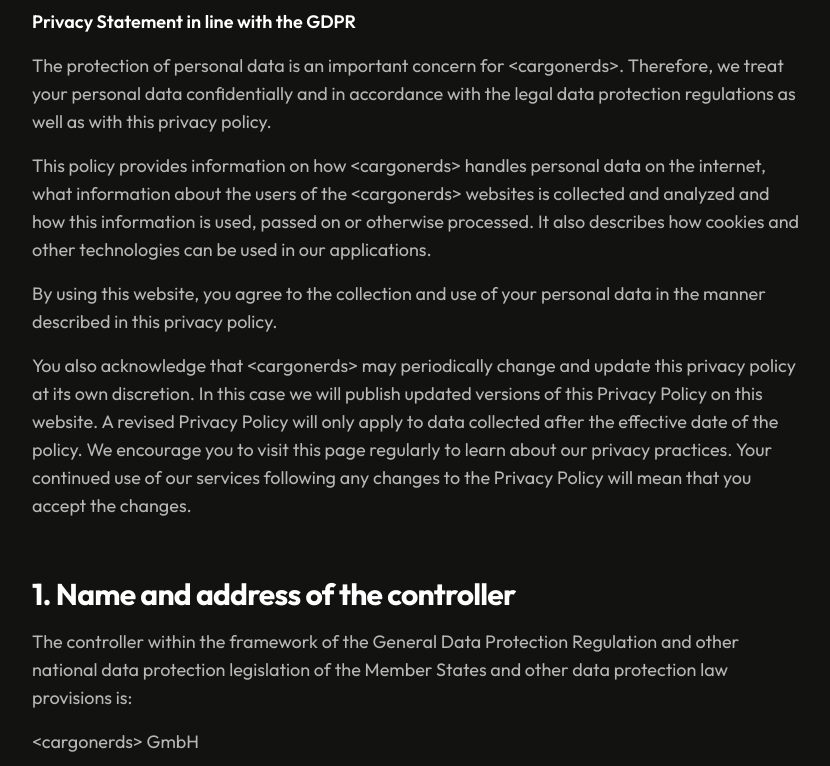
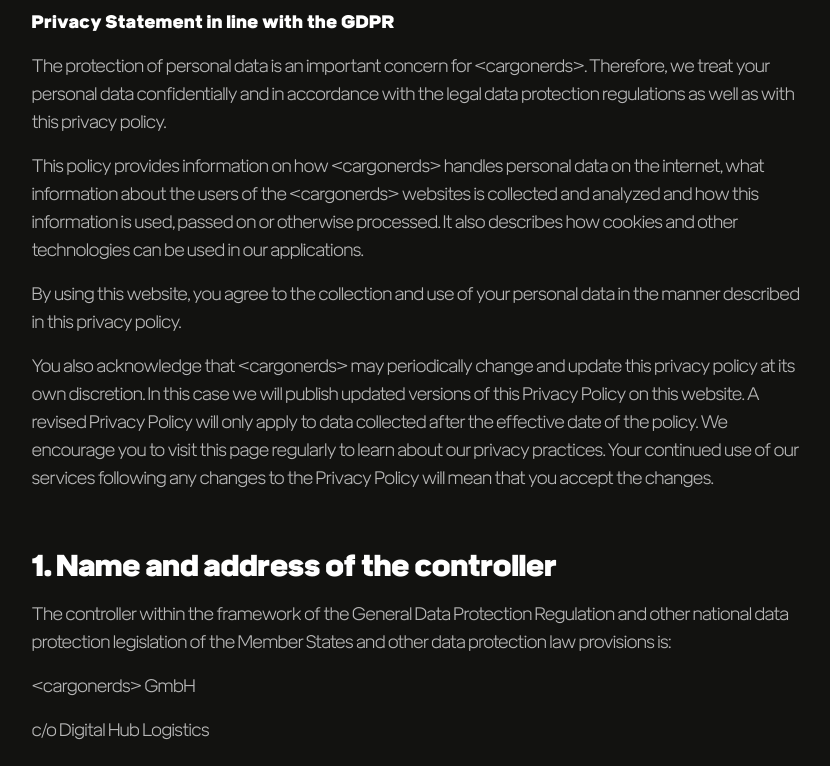
Before and after one commit to Cargonerds/website, a plain HTML site: page public/privacy.html in a window 1280 px wide. Shown: the part 268-1034 px from the top of the page, without its empty margins (32-862 px from the left). Drawn offline with Linux system fonts and the light colour scheme.

Commit message:
feat: use MikroSuper Light for footer and legal pages
Light for footer and imprint/privacy body text, Black for headings.
Drops the self-hosted Outfit font, now unused.

Co-Authored-By: Claude Opus 5.5 <noreply@anthropic.com>

```diff
--- a/public/privacy.html
+++ b/public/privacy.html
@@ -9,7 +9,7 @@
   <meta property="og:description" content="Data privacy of cargonerds GmbH.">
   <meta property="og:type" content="website">
   <meta name="twitter:card" content="summary">
-  <link rel="preload" href="/fonts/Outfit-latin.woff2" as="font" type="font/woff2" crossorigin>
+  <link rel="preload" href="/fonts/MikroSuper-Light.woff2" as="font" type="font/woff2" crossorigin>
   <link rel="stylesheet" href="/styles.css">
 </head>
 <body>
--- a/public/styles.css
+++ b/public/styles.css
@@ -1,24 +1,16 @@
 /* Plain-CSS port of the Tailwind classes used in the .tsx routes; tokens from the original styles.css */
+/* One family, two cuts: weights <=500 render Light, >=600 render Black (ranges stop the browser faking bold) */
+@font-face {
+  font-family: "MikroSuper";
+  src: url(fonts/MikroSuper-Light.woff2) format("woff2"), url(fonts/MikroSuper-Light.woff) format("woff");
+  font-weight: 100 500;
+  font-display: swap;
+}
 @font-face {
   font-family: "MikroSuper";
   src: url(fonts/MikroSuper-Black.woff2) format("woff2"), url(fonts/MikroSuper-Black.woff) format("woff");
-  font-weight: 100 900; /* only one weight exists; stops the browser faking bold */
+  font-weight: 600 900;
   font-display: swap;
-}
-/* Outfit (OFL), self-hosted from Google Fonts v15 — variable 400–800 */
-@font-face {
-  font-family: "Outfit";
-  src: url(fonts/Outfit-latin-ext.woff2) format("woff2");
-  font-weight: 400 800;
-  font-display: swap;
-  unicode-range: U+0100-02BA, U+02BD-02C5, U+02C7-02CC, U+02CE-02D7, U+02DD-02FF, U+0304, U+0308, U+0329, U+1D00-1DBF, U+1E00-1E9F, U+1EF2-1EFF, U+2020, U+20A0-20AB, U+20AD-20C4, U+2113, U+2C60-2C7F, U+A720-A7FF;
-}
-@font-face {
-  font-family: "Outfit";
-  src: url(fonts/Outfit-latin.woff2) format("woff2");
-  font-weight: 400 800;
-  font-display: swap;
-  unicode-range: U+0000-00FF, U+0131, U+0152-0153, U+02BB-02BC, U+02C6, U+02DA, U+02DC, U+0304, U+0308, U+0329, U+2000-206F, U+20AC, U+2122, U+2191, U+2193, U+2212, U+2215, U+FEFF, U+FFFD;
 }
 
 :root {
@@ -26,13 +18,13 @@
   --foreground: oklch(1 0 0);
   --primary: oklch(0.866 0.295 142.5);
   --muted-foreground: oklch(0.78 0 0);
-  --font: "Outfit", sans-serif;
+  --font: "MikroSuper", sans-serif;
 }
 
 *, *::before, *::after { box-sizing: border-box; margin: 0; padding: 0; }
 html { -webkit-text-size-adjust: 100%; scrollbar-gutter: stable; } /* reserve scrollbar space so the logo never shifts between short and long pages */
-body { background: var(--background); color: var(--foreground); font-family: var(--font); line-height: 1.5; }
-body.home { font-family: "MikroSuper", sans-serif; letter-spacing: 0.07em; }
+body { background: var(--background); color: var(--foreground); font-family: var(--font); line-height: 1.5; letter-spacing: 0.02em; }
+body.home { letter-spacing: 0.07em; }
 body.home .hero h1 { letter-spacing: 0.03em; }
 a { color: inherit; text-decoration: none; }
 a:hover { color: var(--primary); }
@@ -51,16 +43,16 @@ main { display: flex; flex-direction: column; min-height: 100vh; padding: 2.5rem
 main.page { padding-bottom: 3rem; } /* same top padding as index so the logo stays put */
 .content { flex: 1; padding: 4rem 0; }
 .content > div { max-width: 48rem; }
-.content h1 { font-size: 2.25rem; line-height: 2.5rem; font-weight: 800; letter-spacing: -0.05em; }
+.content h1 { font-size: 2.25rem; line-height: 2.5rem; font-weight: 800; letter-spacing: 0.03em; }
 .details { margin-top: 3rem; display: grid; gap: 2rem; line-height: 1.75rem; color: var(--muted-foreground); }
 .details address { font-style: normal; }
-.details b, .prose strong { font-weight: 600; color: var(--foreground); }
+.details b, .prose strong { font-weight: 600; letter-spacing: 0.06em; color: var(--foreground); }
 .mt-2 { margin-top: 0.5rem; }
 .mt-4 { margin-top: 1rem; }
 
 .prose { margin-top: 2rem; }
-.prose h2 { margin-top: 3.5rem; font-size: 1.5rem; line-height: 2rem; font-weight: 700; letter-spacing: -0.025em; }
-.prose h3 { margin-top: 2.5rem; font-size: 1.25rem; line-height: 1.75rem; font-weight: 600; letter-spacing: -0.025em; }
+.prose h2 { margin-top: 3.5rem; font-size: 1.5rem; line-height: 2rem; font-weight: 700; letter-spacing: 0.03em; }
+.prose h3 { margin-top: 2.5rem; font-size: 1.25rem; line-height: 1.75rem; font-weight: 600; letter-spacing: 0.03em; }
 .prose h4 { margin-top: 2rem; font-size: 1.125rem; line-height: 1.75rem; font-weight: 600; }
 .prose p { margin-top: 1rem; line-height: 1.75rem; color: var(--muted-foreground); }
 .prose ul, .prose ol { margin-top: 1rem; padding-left: 1.5rem; color: var(--muted-foreground); }
@@ -69,7 +61,7 @@ main.page { padding-bottom: 3rem; } /* same top padding as index so the logo sta
 .prose a { overflow-wrap: break-word; font-weight: 500; color: var(--foreground); text-decoration: underline var(--primary); text-underline-offset: 4px; transition: color .15s; }
 .prose a:hover { color: var(--primary); }
 
-footer { font-size: 1.125rem; line-height: 1.75rem; font-weight: 600; color: var(--muted-foreground); }
+footer { font-size: 1.125rem; line-height: 1.75rem; font-weight: 300; letter-spacing: 0.02em; color: var(--muted-foreground); }
 footer nav { display: flex; gap: 3rem; margin-top: 1.5rem; color: var(--foreground); }
 footer nav a { text-decoration: underline; text-underline-offset: 4px; }
 
```
Also changed, not shown: public/imprint.html (+1 -1 lines), public/fonts/MikroSuper-Light.woff (added), public/fonts/MikroSuper-Light.woff2 (added), public/fonts/Outfit-latin-ext.woff2 (deleted), public/fonts/Outfit-latin.woff2 (deleted).
